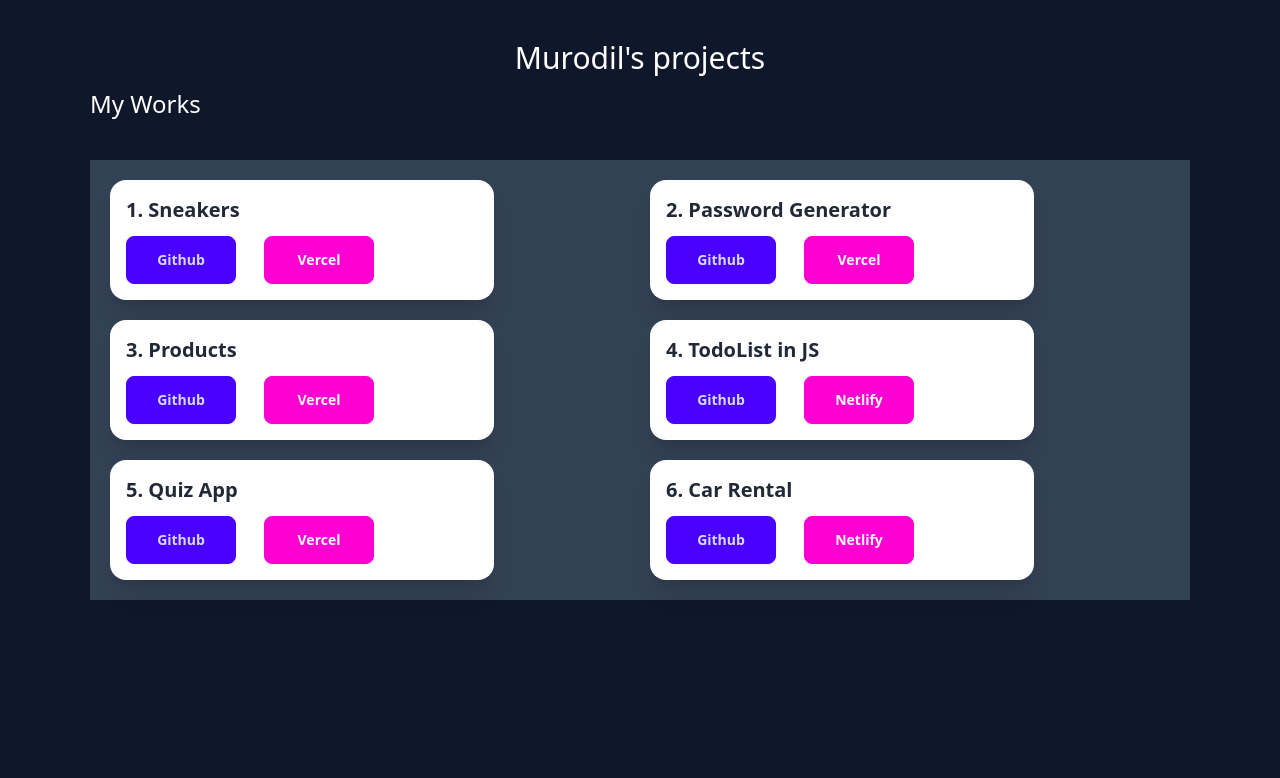
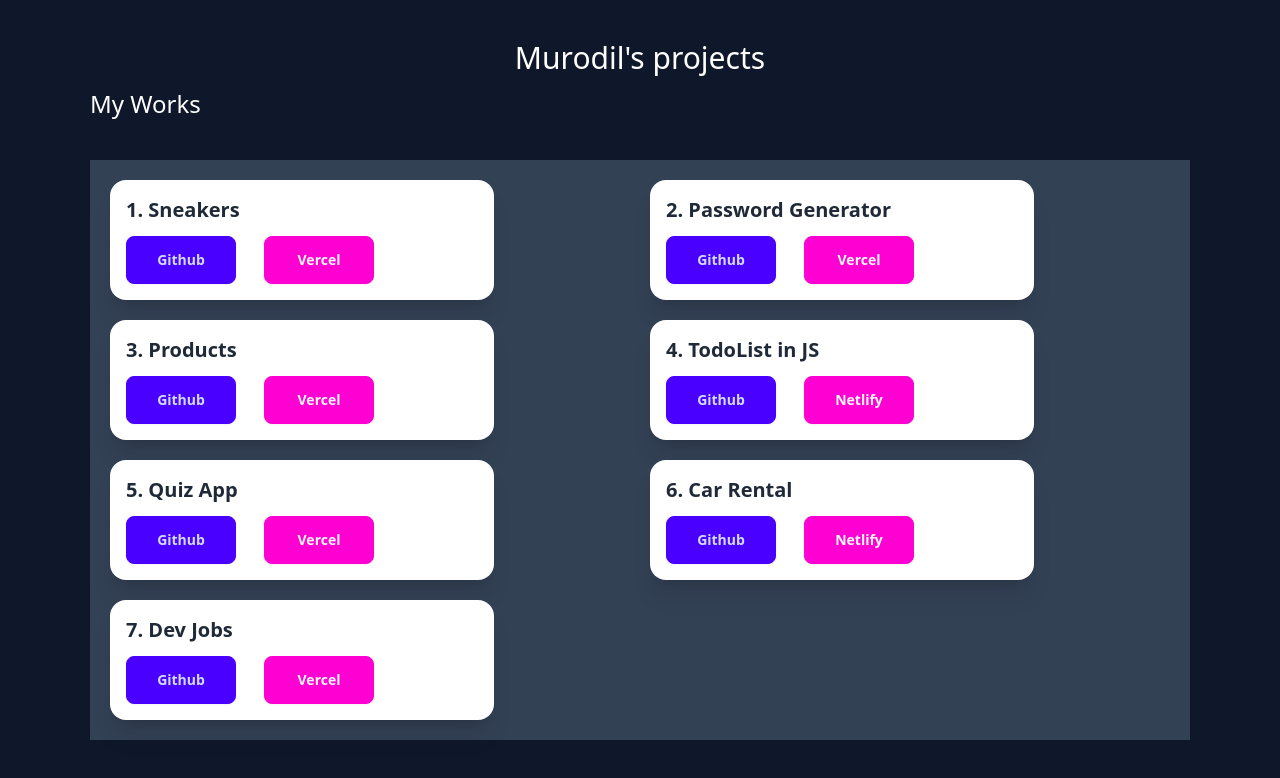
Before and after one commit to smurodil/my-works, a React (Vite) app: page / in a window 1280 px wide. Shown: the top 778 px of the page. Built offline with nearby package versions, Linux system fonts and the light colour scheme.

Commit message:
add-dev-jobs

```diff
--- a/src/App.jsx
+++ b/src/App.jsx
@@ -121,6 +121,25 @@ function App() {
               </div>
             </div>
           </li>
+          <li>
+            <div className="card card-compact w-96 bg-base-100 shadow-xl">
+              <div className="card-body">
+                <h2 className="card-title mb-5">7. Dev Jobs</h2>
+                <div className="card-actions flex items-center">
+                  <div className="mr-5">
+                    <a href="https://github.com/smurodil/dev-jobs">
+                      <button className="btn btn-primary w-[110px]">Github</button>
+                    </a>
+                  </div>
+                  <div>
+                    <a href="https://dev-jobs-amber.vercel.app/">
+                      <button className="btn btn-secondary w-[110px]">Vercel</button>
+                    </a>
+                  </div>
+                </div>
+              </div>
+            </div>
+          </li>
         </ul>
       </div>
     </div>
```
